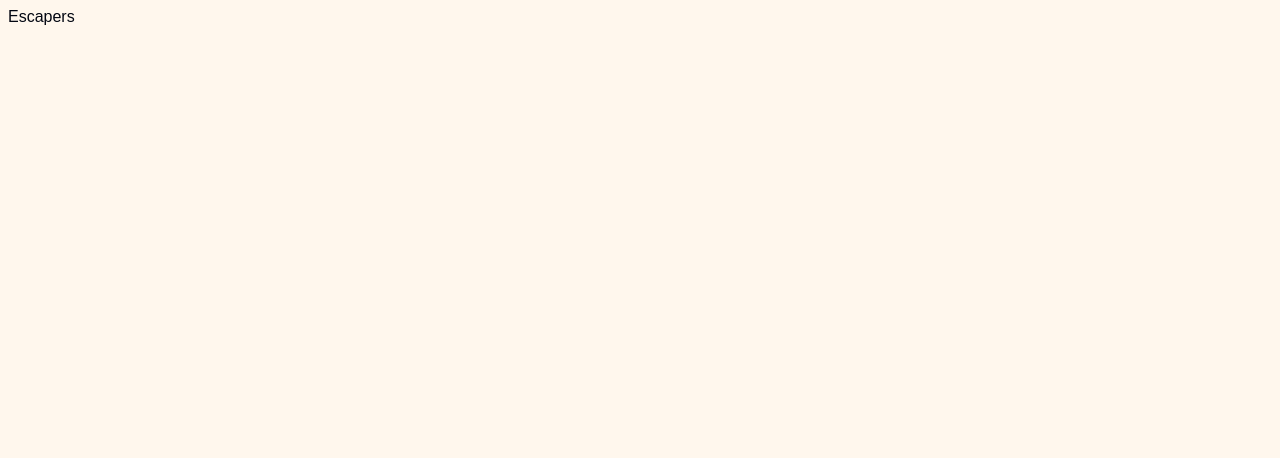
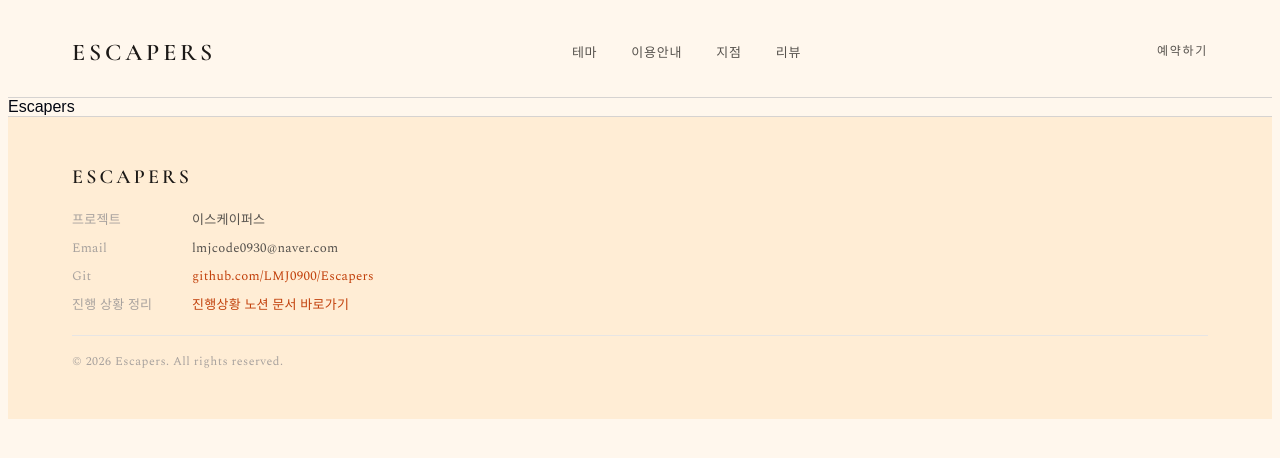
Before and after one commit to LMJ0900/Escapers, a Next.js app: page / in a window 1280 px wide. Shown: the top 458 px of the page. Built offline with nearby package versions, Linux system fonts and the light colour scheme.

Commit message:
[Feature] 레이아웃에 푸터와 헤더 반영

```diff
--- a/src/app/layout.tsx
+++ b/src/app/layout.tsx
@@ -1,5 +1,8 @@
 import type { Metadata } from "next";
 import "./globals.css";
+import { fontClassName } from "@/styles/fonts";
+import Header from "@/components/Header/Header";
+import Footer from "@/components/Footer/Footer";
 
 export const metadata: Metadata = {
   title: "Escapers",
@@ -8,8 +11,11 @@ export const metadata: Metadata = {
 
 export default function RootLayout({ children }: LayoutProps<"/">) {
   return (
-    <html lang="ko">
-      <body>{children}</body>
+    <html lang="ko" className={fontClassName}>
+      <body>
+        <Header>{children}</Header>
+        <Footer />
+      </body>
     </html>
   );
 }
```
